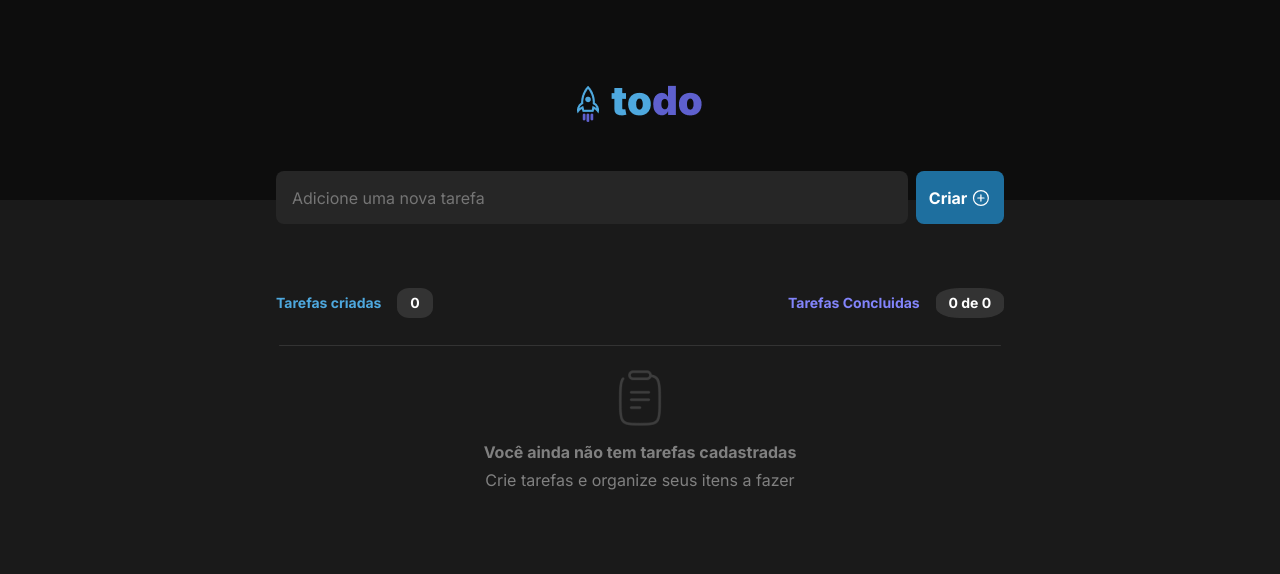
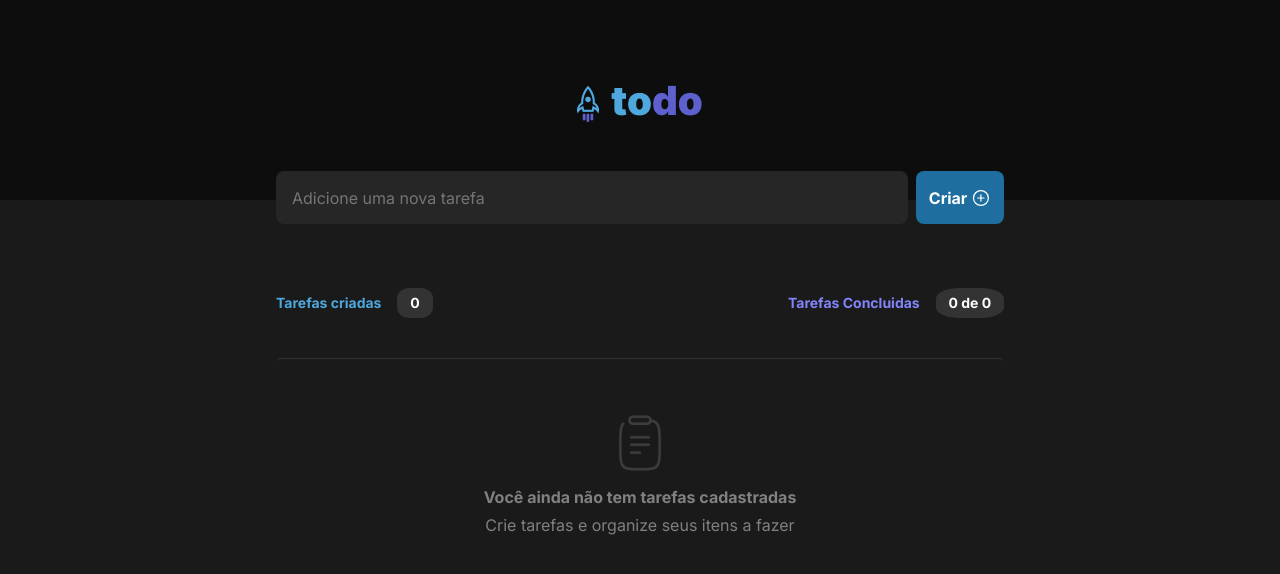
Before and after one commit to LeticiaRosa/to-do-list-SOLID, a React (Vite) app: page / in a window 1280 px wide. Shown: the top 574 px of the page. Built offline with nearby package versions, Linux system fonts and the light colour scheme.

Commit message:
Last adjustments

```diff
--- a/src/App.module.css
+++ b/src/App.module.css
@@ -2,7 +2,6 @@ main {
   display: flex;
   align-items: center;
   flex-direction: column;
-
 }
 
 .header {
@@ -13,7 +12,6 @@ main {
   justify-content: center;
   align-items: center;
 }
-
 
 .logo {
   height: 3rem;
@@ -45,6 +43,7 @@ main {
   padding-left: 1rem;
   margin-right: 0.5rem;
   cursor: pointer;
+  color: var(--white);
 }
 
 .newTasks button {
@@ -61,7 +60,6 @@ main {
   align-items: center;
   padding: 0.8rem;
 }
-
 
 .newTasks button:disabled {
   opacity: 0.7;
@@ -102,20 +100,27 @@ main {
   color: var(--purple);
 }
 
-
-
-
-.withoutTasks{
+.containerListTasks {
   display: flex;
   align-items: center;
   justify-content: center;
   flex-direction: column;
   width: 100%;
   max-width: 760px;
-  padding: 1.2rem;
+  padding: 1rem;
 }
 
-.lineContainer{
+.withoutTasks {
+  display: flex;
+  align-items: center;
+  justify-content: center;
+  flex-direction: column;
+  width: 100%;
+  max-width: 760px;
+  padding-top: 1rem;
+}
+
+.lineContainer {
   display: block;
   align-items: center;
   justify-content: center;
@@ -125,11 +130,12 @@ main {
 }
 
 .line {
+  padding: 1rem;
   border-radius: 5px;
   border-top: 1px solid var(--gray-400);
 }
 
-.container{
+.container {
   padding-top: 1rem;
   display: flex;
   align-items: center;
@@ -137,22 +143,22 @@ main {
   flex-direction: column;
 }
 
-.container>p{
-  color:var(--gray-300);
+.container > p {
+  color: var(--gray-300);
   font-size: 1rem;
 }
 
-.container > :nth-child(2){
+.container > :nth-child(2) {
   padding-top: 1rem;
   font-weight: 700;
 }
 
-.container > :nth-child(3){
+.container > :nth-child(3) {
   font-size: 1rem;
   padding-top: 0.5rem;
 }
 
-.imageClipBoard{
+.imageClipBoard {
   width: 3.5rem;
   height: 3.5rem;
 }
--- a/src/App.tsx
+++ b/src/App.tsx
@@ -22,10 +22,12 @@ export function App() {
     return counter;
   }, 0);
 
-  function handleNewComment(event:FormEvent) {
+  function handleNewComment(event: FormEvent) {
     event.preventDefault();
-    const inputText = document.getElementById("input")as HTMLInputElement | null;
-    if (inputText?.value){
+    const inputText = document.getElementById(
+      "input"
+    ) as HTMLInputElement | null;
+    if (inputText?.value) {
       const convertToStringID = `${Math.random()}`;
       const listOfNewTasks: listOfTextsProps[] = [
         {
@@ -35,9 +37,8 @@ export function App() {
         },
       ];
       setListOfTasks([...listOfTasks, ...listOfNewTasks]);
-      inputText.value='';
+      inputText.value = "";
     }
-
   }
 
   function onDeleteTasks(idToDelete: string) {
@@ -61,7 +62,6 @@ export function App() {
     event.target.setCustomValidity("Esse campo é obrigatório");
   }
 
-
   return (
     <main>
       <header className={styles.header}>
@@ -76,7 +76,7 @@ export function App() {
             required
             onInvalid={handleNewCommentInvalid}
           />
-          <button type="submit" onClick={handleNewComment} >
+          <button type="submit" onClick={handleNewComment}>
             Criar
             <PlusCircle size={20} />{" "}
           </button>
@@ -95,9 +95,7 @@ export function App() {
           </div>
         </div>
       </div>
-
-
-
+      <div className={styles.containerListTasks}>
         {listOfTasks.length ? (
           listOfTasks.map((text) => {
             return (
@@ -118,13 +116,17 @@ export function App() {
             </div>
 
             <div className={styles.container}>
-              <img className={styles.imageClipBoard} src={imageClipBoard} alt="" />
+              <img
+                className={styles.imageClipBoard}
+                src={imageClipBoard}
+                alt=""
+              />
               <p>Você ainda não tem tarefas cadastradas</p>
               <p>Crie tarefas e organize seus itens a fazer</p>
             </div>
           </div>
-
         )}
+      </div>
     </main>
   );
 }
--- a/src/componentes/Tasks.module.css
+++ b/src/componentes/Tasks.module.css
@@ -10,7 +10,7 @@
   color: var(--white);
   font-size: 14px;
   font-weight: normal;
-  margin: 0.5rem;
+  margin-top: 1.5rem;
   word-wrap: break-word;
 }
 
@@ -63,7 +63,6 @@ button {
   border-radius: 2px;
 }
 
-
-.paragrafo{
+.paragrafo {
   text-decoration: line-through;
 }
```
Lines whose indentation alone changed are shown as unchanged.
